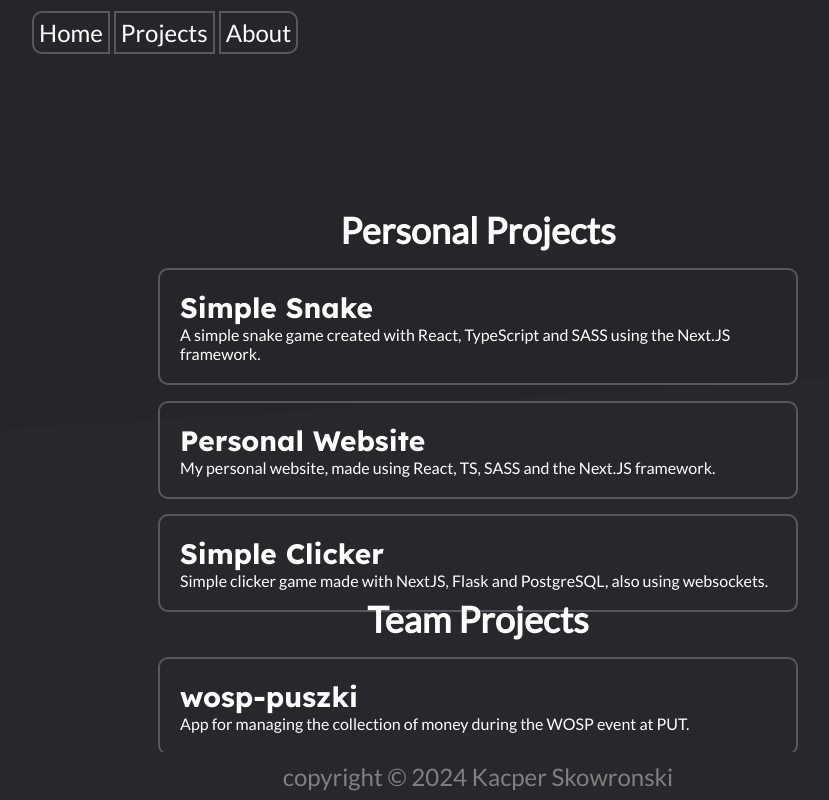
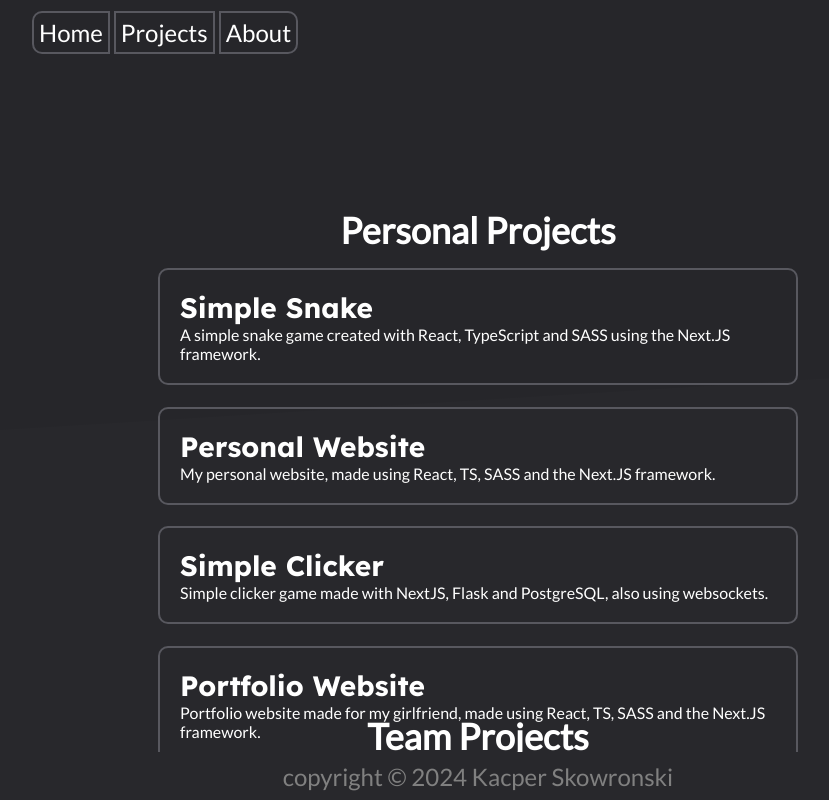
Before and after one commit to PandaHajs/Skowronskigq, a Next.js app: page /projects in a window 1280 px wide. Shown: the top 800 px of the page, without its empty margins (162-991 px from the left). Built offline with nearby package versions, Linux system fonts and the light colour scheme.

Commit message:
Update dependencies

```diff
--- a/src/app/projects/page.tsx
+++ b/src/app/projects/page.tsx
@@ -28,6 +28,11 @@ export default function Home() {
 						link="https://clicker.skowronski.one/"
 						description="Simple clicker game made with NextJS, Flask and PostgreSQL, also using websockets."
 					/>
+					<Project
+						title="Portfolio Website"
+						link="https://arica-ochre.vercel.app/"
+						description="Portfolio website made for my girlfriend, made using React, TS, SASS and the Next.JS framework."
+					/>
 				</section>
 				<div>
 					<h2>Team Projects</h2>
```
Also changed, not shown: package.json (+12 -12 lines), 1 other file (tests, documents, lock files or other folders).
